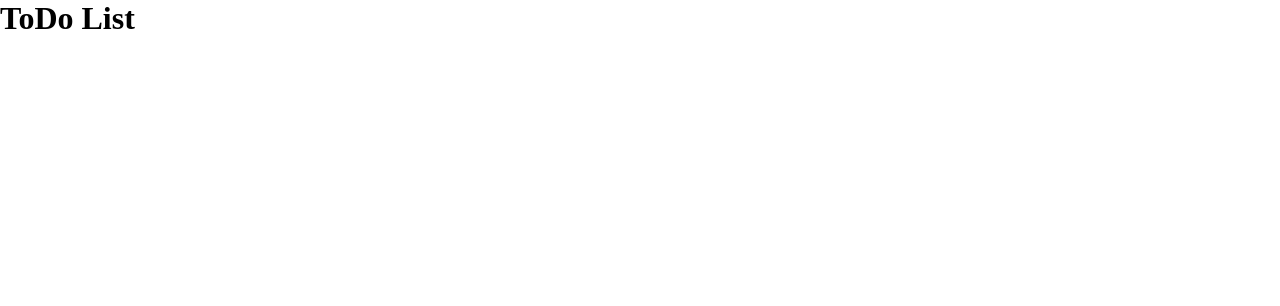
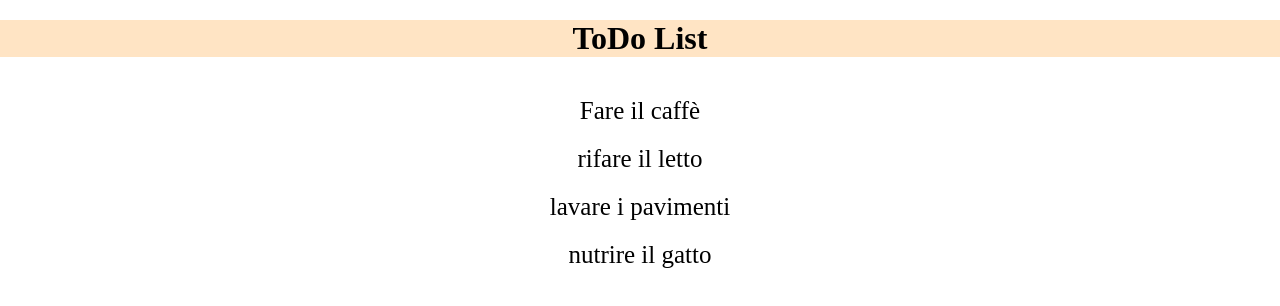
Before and after one commit to Stefanoclz/vue-todolist, a plain HTML site: page index.html in a window 1280 px wide. Drawn offline with nearby package versions, Linux system fonts and the light colour scheme.

Commit message:
stampato l'array nell'html e aggiunto css

```diff
--- a/css/style.css
+++ b/css/style.css
@@ -3,3 +3,18 @@
     margin: 0;
     padding: 0;
 }
+
+.container {
+    text-align: center;
+    margin: 20px 0px;
+}
+
+.container h1 {
+    margin-bottom: 40px;
+    background-color: bisque;
+}
+
+.container li {
+    margin: 20px 0px;
+    font-size: 25px;
+}
--- a/index.html
+++ b/index.html
@@ -16,6 +16,12 @@
         <div class="container">
             <h1>ToDo List</h1>
 
+            <ul>
+                <li v-for="object in list" v-if="object.done === false">
+                    {{ object.text }}
+                </li>
+            </ul>
+
 
         </div>
     </div>
--- a/js/script.js
+++ b/js/script.js
@@ -2,5 +2,32 @@ console.log('JS OK');
 
 const app = new Vue({
     el: '#root',
+    data: {
+        list: [
+            {
+                text: 'Fare il caffè',
+                done: false,
+            },
+
+            {
+                text: 'rifare il letto',
+                done: false,
+            },
+
+            {
+                text: 'lavare i pavimenti',
+                done: false,
+            },
+
+            {
+                text: 'nutrire il gatto',
+                done: false,
+            }
+        ],
+
+        methods: {
+
+        }
+    }
 
 })
```
